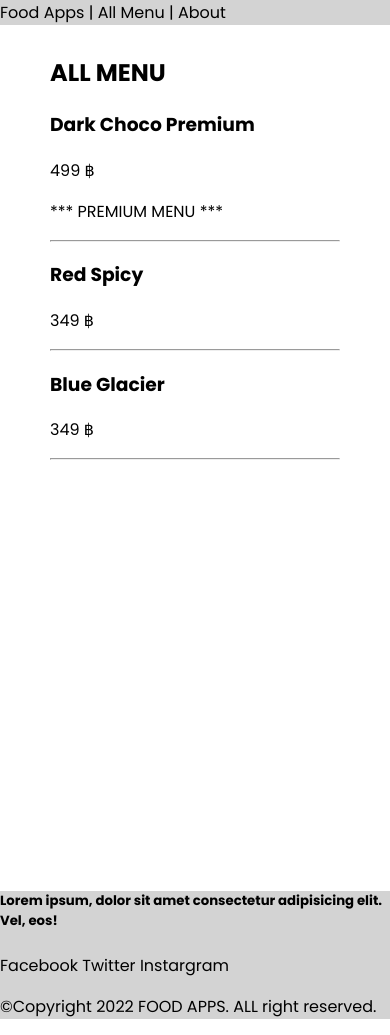
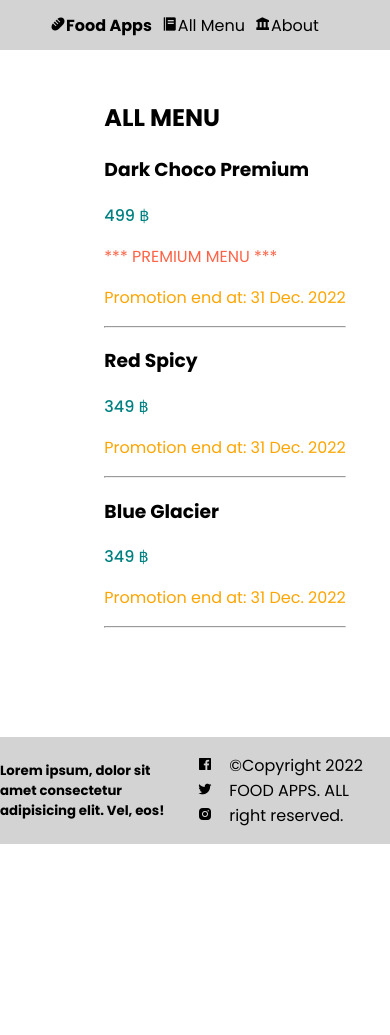
Before and after one commit to Prem148062/django, a Django app: page /foods/ in a window 390 px wide; the page is wider, and only the part inside the window is pictured. After the commit the page ends 844 px from the top of that part, so only its background shows below. Run offline with Django 4.2, Linux system fonts and the light colour scheme.

Commit message:
ถึงการใข้database

```diff
--- a/app_foods/templates/app_foods/foods.html
+++ b/app_foods/templates/app_foods/foods.html
@@ -3,15 +3,18 @@
 {% block site_title %}ALL MENU{% endblock %}
 <!-- content -->
 {% block content %}
-<div class="container" style="padding: 10px 50px">
+<div>
   <h2>ALL MENU</h2>
   <!-- For each -->
   {% for food in foods %}
   <h3><a href="{% url 'food' food.id %}">{{food.title}}</a></h3>
-  <p>{{food.price}} ฿</p>
+  <p style="color: teal; font-weight: 500">{{food.price|floatformat:'g'}} ฿</p>
   {% if food.is_premium %}
-  <p>*** PREMIUM MENU ***</p>
+  <p style="color: tomato">*** PREMIUM MENU ***</p>
   {% endif %}
+  <p style="color: orange">
+    Promotion end at: {{food.promotion_end_at|date:'j N Y'}}
+  </p>
   <hr />
   {% empty %}
   <h3>No data this here</h3>
--- a/app_foods/views.py
+++ b/app_foods/views.py
@@ -1,5 +1,6 @@
 from django.shortcuts import render
 from django.http.response import HttpResponse
+from datetime import datetime
 from . import views
 # Create your views here.
 all_dummy_foods = [
@@ -8,18 +9,21 @@ all_dummy_foods = [
     'title':'Dark Choco Premium',
     'price':499,
     'is_premium':True,
+    'promotion_end_at':datetime(2022,12,31),
   },
   {
     'id':2,
     'title':'Red Spicy',
     'price':349,
     'is_premium':False,
+    'promotion_end_at':datetime(2022,12,31),
   },
   {
     'id':3,
     'title':'Blue Glacier',
     'price':349,
     'is_premium':False,
+    'promotion_end_at':datetime(2022,12,31),
   },
 ]
 def foods(request):
--- a/app_general/templates/app_general/components/base.html
+++ b/app_general/templates/app_general/components/base.html
@@ -9,16 +9,24 @@
       href="https://fonts.googleapis.com/css?family=Poppins:100,100italic,200,200italic,300,300italic,regular,italic,500,500italic,600,600italic,700,700italic,800,800italic,900,900italic"
       rel="stylesheet"
     />
+    <link
+      href="https://unpkg.com/boxicons@2.1.4/css/boxicons.min.css"
+      rel="stylesheet"
+    />
     <style>
       body {
         padding: 0;
         margin: 0;
         box-sizing: border-box;
         font-family: "Poppins", sans-serif;
+        position: relative;
+        min-height: 100vh;
+        overflow: hidden;
       }
       main {
-        width: 100%;
-        height: 100vh;
+        width: 1375px;
+        margin: auto;
+        padding: 30px 0;
       }
       a {
         text-decoration: none;
@@ -26,9 +34,53 @@
       }
       .nav {
         background-color: lightgray;
+        height: 50px;
+        display: flex;
+        width: 100vw;
+        align-items: center;
+        padding-left: 50px;
+        gap: 10px;
+        position: sticky;
+        top: 0;
+        z-index: 999;
       }
       .footer {
         background-color: lightgray;
+        display: flex;
+        align-items: center;
+        justify-content: center;
+        gap: 8px;
+        width: 100%;
+        position: fixed;
+        bottom: 0;
+        left: 0;
+      }
+      @media (max-width: 968px) {
+        main {
+          width: 700px;
+        }
+        .footer {
+          display: flex;
+          align-items: center;
+          justify-content: start;
+        }
+      }
+      @media (max-width: 576px) {
+        .deshome {
+          width: 250px;
+        }
+        main {
+          width: 450px;
+          display: flex;
+          align-items: center;
+          justify-content: center;
+          flex-direction: column;
+        }
+        .footer {
+          display: flex;
+          align-items: center;
+          justify-content: center;
+        }
       }
     </style>
   </head>
--- a/app_general/templates/app_general/components/site_footer.html
+++ b/app_general/templates/app_general/components/site_footer.html
@@ -1,9 +1,9 @@
 <footer class="footer">
   <h5>Lorem ipsum, dolor sit amet consectetur adipisicing elit. Vel, eos!</h5>
   <p>
-    <a href="#">Facebook</a>
-    <a href="#">Twitter</a>
-    <a href="#">Instargram</a>
+    <a href="#"><i class="bx bxl-facebook-square"></i></a>
+    <a href="#"><i class="bx bxl-twitter"></i></a>
+    <a href="#"><i class="bx bxl-instagram-alt"></i></a>
   </p>
   <p>&copy;Copyright 2022 FOOD APPS. ALL right reserved.</p>
 </footer>
--- a/app_general/templates/app_general/components/site_header.html
+++ b/app_general/templates/app_general/components/site_header.html
@@ -1,5 +1,7 @@
 <header class="nav">
-  <a href="{% url 'home' %}">Food Apps |</a>
-  <a href="{% url 'foods' %}">All Menu |</a>
-  <a href="{% url 'about' %}">About</a>
+  <a href="{% url 'home' %}" style="font-weight: 700"
+    ><i class="bx bxs-baguette"></i>Food Apps</a
+  >
+  <a href="{% url 'foods' %}"><i class="bx bxs-food-menu"></i>All Menu</a>
+  <a href="{% url 'about' %}"><i class="bx bxs-landmark"></i>About</a>
 </header>
--- a/app_general/templates/app_general/home.html
+++ b/app_general/templates/app_general/home.html
@@ -5,7 +5,7 @@
 {% block content %}
 <div>
   <h1>FOOD APPS</h1>
-  <p>
+  <p class="deshome">
     Lorem ipsum dolor sit amet, consectetur adipisicing elit. Neque, maxime in
     incidunt itaque expedita nostrum facere quis nesciunt aliquid recusandae
     cupiditate optio perspiciatis, iure laudantium deserunt error perferendis
--- a/project_start/settings.py
+++ b/project_start/settings.py
@@ -106,9 +106,9 @@ AUTH_PASSWORD_VALIDATORS = [
 # https://docs.djangoproject.com/en/4.1/topics/i18n/
 
 LANGUAGE_CODE = 'en-us'
-
+#LANGUAGE_CODE = 'th'
 TIME_ZONE = 'UTC'
-
+#TIME_ZONE = 'Asia/bangkok'
 USE_I18N = True
 
 USE_TZ = True
```
Also changed, not shown: app_foods/templates/app_foods/food.html (+5 -2 lines).
